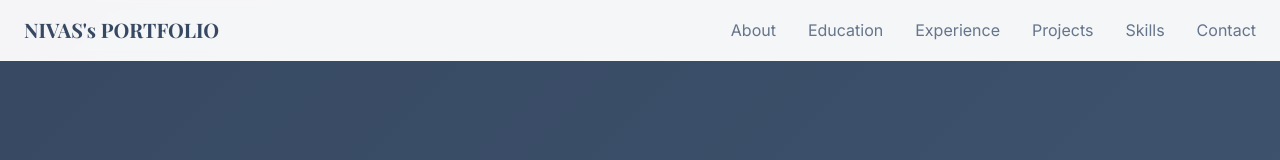
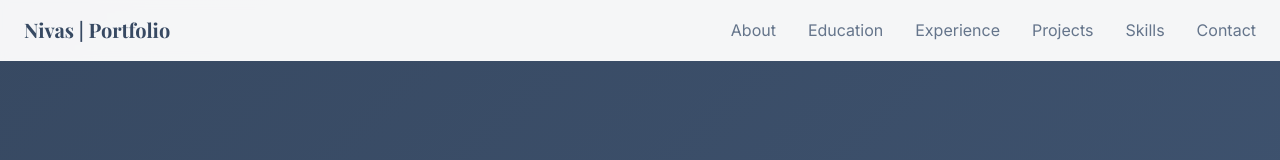
Before and after one commit to NivasBaluju/nivasportfolio, a React (Vite) app: page / in a window 1280 px wide. Shown: the top 160 px of the page. Built offline with nearby package versions, Linux system fonts and the light colour scheme.

Commit message:
Update Header.tsx

```diff
--- a/src/components/Header.tsx
+++ b/src/components/Header.tsx
@@ -20,7 +20,7 @@ const Header = () => {
       <div className="container mx-auto px-6 py-4">
         <div className="flex items-center justify-between">
           <div className="font-serif font-bold text-xl text-primary">
-            NIVAS's PORTFOLIO
+            Nivas | Portfolio
           </div>
 
           {/* Desktop Navigation */}
```
